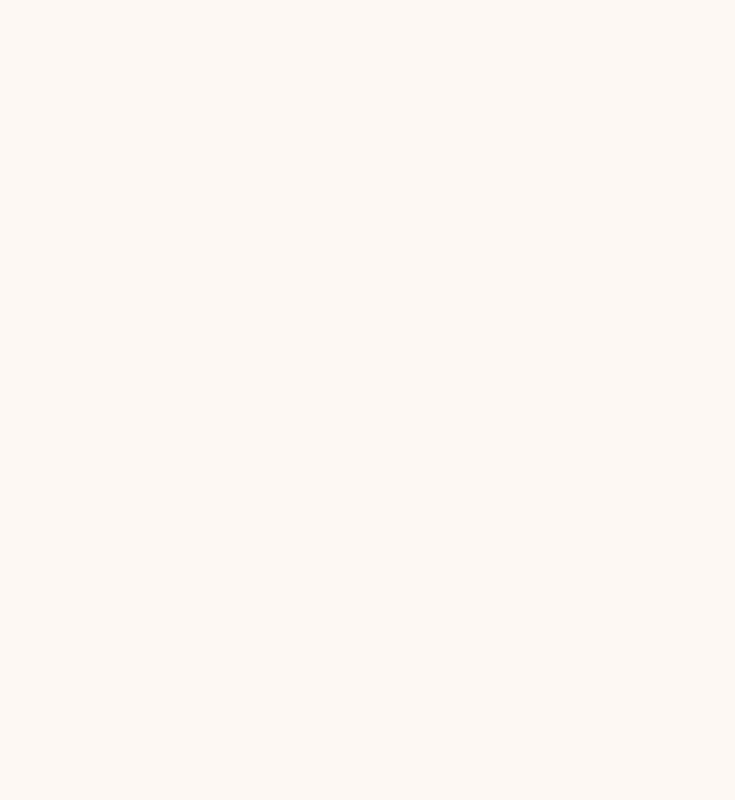
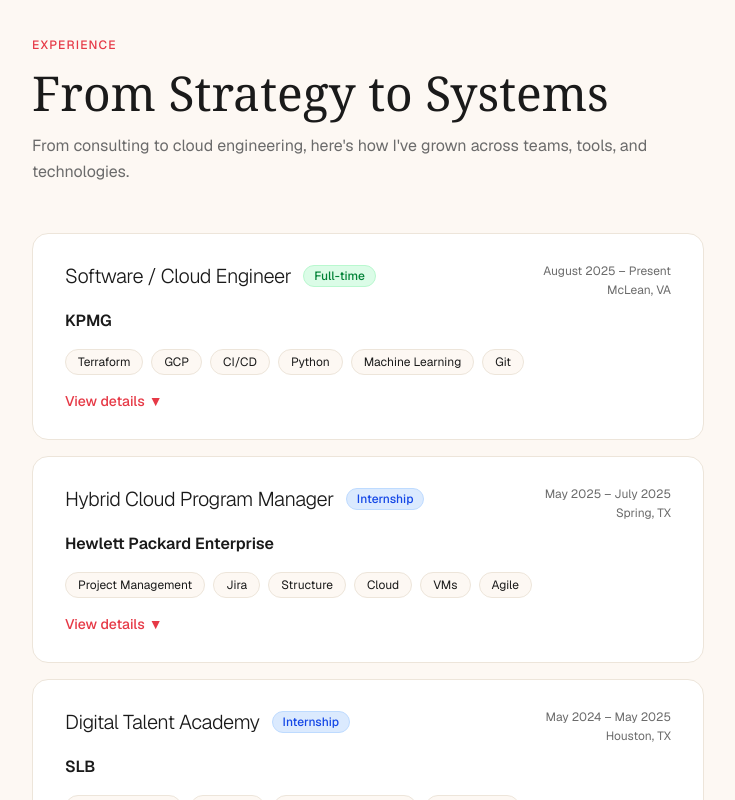
Before and after one commit to josh2020112/personal-portfolio, a Next.js app: page / in a window 1280 px wide. Shown: the part 1940-2740 px from the top of the page, without its empty margins (272-1007 px from the left). Before the commit the page ends 1897 px from the top, so only its background shows below. Built offline with nearby package versions, Linux system fonts and the light colour scheme.

Commit message:
Add Experience section with role cards and expandable details

```diff
--- a/src/app/page.tsx
+++ b/src/app/page.tsx
@@ -1,6 +1,7 @@
 import Hero from "@/components/Hero";
 import Navbar from "@/components/Navbar";
 import About from "@/components/About";
+import Experience from "@/components/Experience";
 
 export default function Home() {
   return (
@@ -8,6 +9,7 @@
       <Navbar />
       <Hero />
       <About />
+      <Experience />
     </>
   );
 }
--- /dev/null
+++ b/src/components/Experience.tsx
@@ -0,0 +1,164 @@
+"use client";
+
+import { useState } from "react";
+
+type Role = {
+  company: string;
+  title: string;
+  type: "Full-time" | "Internship";
+  dates: string;
+  location: string;
+  skills: string[];
+  bullets: string[];
+};
+
+export default function Experience() {
+  const [expandedIndex, setExpandedIndex] = useState<number | null>(null);
+
+  const roles: Role[] = [
+    {
+      company: "KPMG",
+      title: "Software / Cloud Engineer",
+      type: "Full-time",
+      dates: "August 2025 – Present",
+      location: "McLean, VA",
+      skills: ["Terraform", "GCP", "CI/CD", "Python", "Machine Learning", "Git"],
+      bullets: [
+        "Automated Workload Identity Federation setup using Terraform, enabling secure GitHub Actions to GCP authentication without service account keys.",
+        "Implemented GKE backup functionality via Terraform, improving cluster resiliency and recovery capability.",
+        "Built a BigQuery module for consistent dataset and resource provisioning across the team.",
+      ],
+    },
+    {
+      company: "Hewlett Packard Enterprise",
+      title: "Hybrid Cloud Program Manager",
+      type: "Internship",
+      dates: "May 2025 – July 2025",
+      location: "Spring, TX",
+      skills: ["Project Management", "Jira", "Structure", "Cloud", "VMs", "Agile"],
+      bullets: [
+        "Led the technical integration of Zerto's software package post-acquisition, mapping pre and post-acquisition workflows for senior leadership.",
+        "Managed project health KPIs in Jira, aligning engineering, finance, and supply chain teams to protect $5M+ in annual revenue.",
+        "Developed an AI-driven anomaly detection prototype for sales quotes, reducing manual rework by 20%.",
+      ],
+    },
+    {
+      company: "SLB",
+      title: "Digital Talent Academy",
+      type: "Internship",
+      dates: "May 2024 – May 2025",
+      location: "Houston, TX",
+      skills: ["Power Automate", "Power BI", "Change Management", "Presentation"],
+      bullets: [
+        "Replaced Excel-based tracking with a centralized Power BI semantic model, automating pipelines from SAP SuccessFactors.",
+        "Led a technical workshop for 50+ stakeholders, achieving 90% adoption and a 15% increase in promotion efficiency.",
+      ],
+    },
+    {
+      company: "KPMG",
+      title: "Technology Enablement",
+      type: "Internship",
+      dates: "June 2023 – August 2023",
+      location: "McLean, VA",
+      skills: ["PowerPoint", "Stakeholder Management", "Tableau", "Appian"],
+      bullets: [
+        "Managed a 6-week technical discovery sprint for a Tableau-based KPI tracking system, distilling fragmented client data into prioritized metrics.",
+        "Designed automated compliance workflows in Appian, reducing processing time by 30%.",
+      ],
+    },
+  ];
+
+  const toggleExpand = (idx: number) => {
+    setExpandedIndex(expandedIndex === idx ? null : idx);
+  };
+
+  return (
+    <section
+      id="experience"
+      className="px-6 sm:px-8 lg:px-12 py-20 max-w-[1400px] mx-auto"
+    >
+      <p className="text-xs tracking-widest text-accent font-medium mb-4">
+        EXPERIENCE
+      </p>
+      <h2 className="font-serif text-4xl sm:text-5xl text-foreground mb-4">
+        From Strategy to Systems
+      </h2>
+      <p className="text-foreground-muted mb-12 max-w-2xl leading-relaxed">
+        From consulting to cloud engineering, here&apos;s how I&apos;ve grown
+        across teams, tools, and technologies.
+      </p>
+
+      <div className="space-y-4">
+        {roles.map((role, idx) => {
+          const isExpanded = expandedIndex === idx;
+          return (
+            <div
+              key={idx}
+              className="bg-background-alt border border-border rounded-2xl overflow-hidden transition-all"
+            >
+              <div className="px-8 py-7">
+                <div className="flex flex-col sm:flex-row sm:items-start sm:justify-between gap-3 mb-2">
+                  <div className="flex items-center gap-3 flex-wrap">
+                    <h3 className="font-light text-xl text-foreground tracking-tight">
+                      {role.title}
+                    </h3>
+                    <span
+                      className={`text-xs px-2.5 py-0.5 rounded-full font-medium ${
+                        role.type === "Full-time"
+                          ? "bg-green-100 text-green-700 border border-green-200"
+                          : "bg-blue-100 text-blue-700 border border-blue-200"
+                      }`}
+                    >
+                      {role.type}
+                    </span>
+                  </div>
+                  <div className="text-xs text-foreground-muted text-left sm:text-right leading-relaxed">
+                    <p>{role.dates}</p>
+                    <p>{role.location}</p>
+                  </div>
+                </div>
+
+                <p className="font-semibold text-foreground mb-4">
+                  {role.company}
+                </p>
+
+                <div className="flex flex-wrap gap-2 mb-4">
+                  {role.skills.map((skill) => (
+                    <span
+                      key={skill}
+                      className="px-3 py-1 rounded-full bg-background border border-border text-xs text-foreground"
+                    >
+                      {skill}
+                    </span>
+                  ))}
+                </div>
+
+                <button
+                  onClick={() => toggleExpand(idx)}
+                  className="text-sm text-accent font-medium hover:text-accent-hover transition-colors flex items-center gap-1"
+                >
+                  {isExpanded ? "Hide details" : "View details"}
+                  <span aria-hidden="true">{isExpanded ? "▲" : "▼"}</span>
+                </button>
+
+                {isExpanded && (
+                  <ul className="mt-4 space-y-2 border-t border-border pt-4">
+                    {role.bullets.map((bullet, bIdx) => (
+                      <li
+                        key={bIdx}
+                        className="text-sm text-foreground-muted leading-relaxed flex gap-2"
+                      >
+                        <span className="text-accent flex-shrink-0">•</span>
+                        <span>{bullet}</span>
+                      </li>
+                    ))}
+                  </ul>
+                )}
+              </div>
+            </div>
+          );
+        })}
+      </div>
+    </section>
+  );
+}
```
